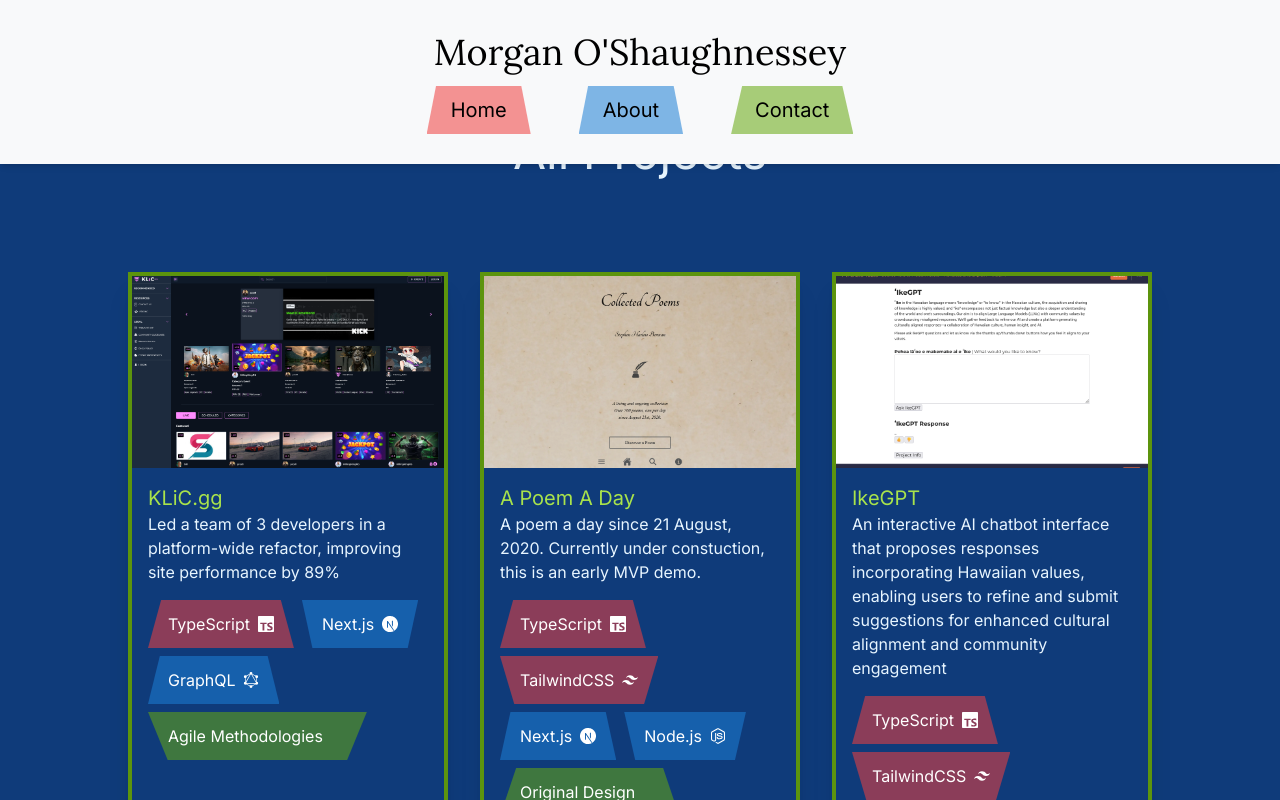
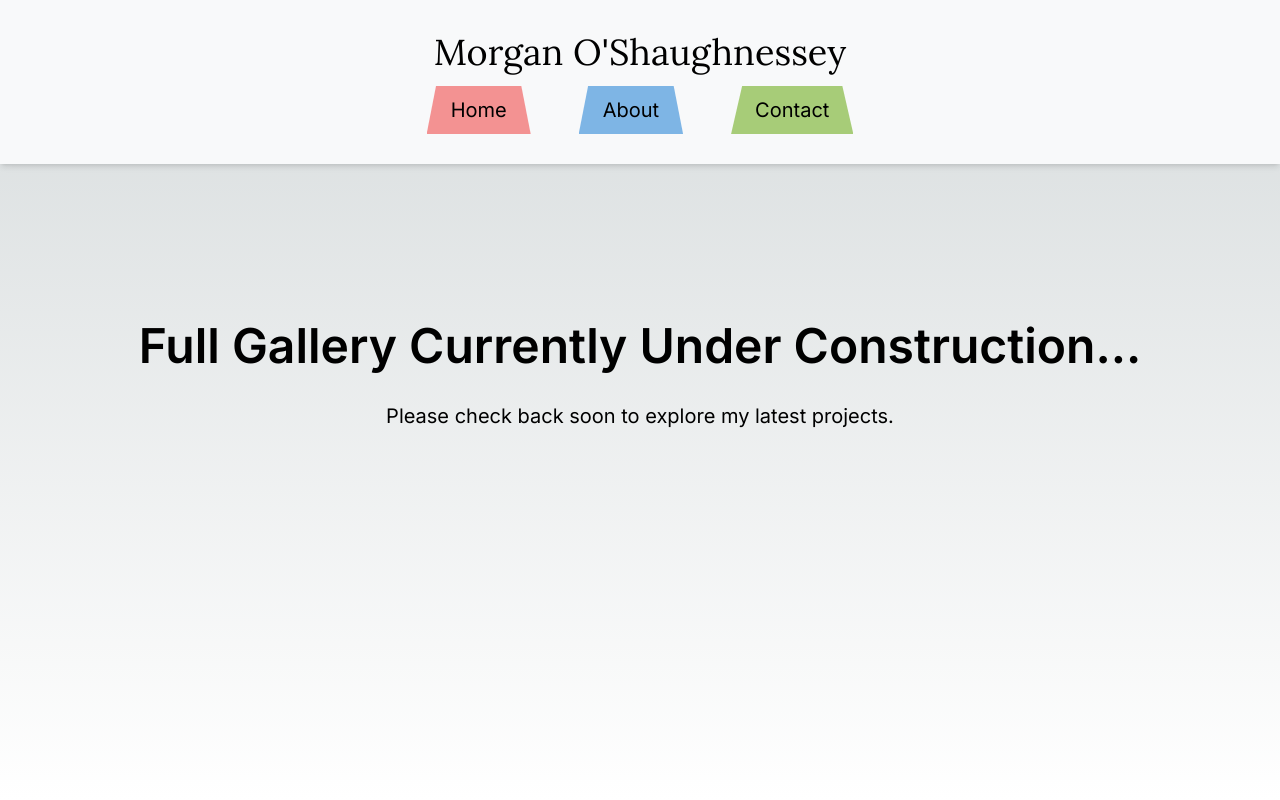
Before and after one commit to theMorganObject/tmo-portfolio, a Next.js app: page /projects in a window 1280 px wide. Shown: the top 800 px of the page. Built offline with nearby package versions, Linux system fonts and the light colour scheme; some icons are missing.

Commit message:
C:/Program Files/Git/projects under construction notice

```diff
--- a/src/app/projects/page.tsx
+++ b/src/app/projects/page.tsx
@@ -1,14 +1,17 @@
-import Gallery from '@/components/gallery/Gallery';
-
 export default function Projects() {
   return (
-    <section className='min-h-screen bg-blue-12 font-sans'>
-      <h2 className='flex justify-center font-reey text-blue-0 text-4xl pt-32 mb-16 md:text-5xl md:mb-20'>
-        All Projects
+    <section className='min-h-screen bg-white font-sans flex flex-col items-center justify-center px-4'>
+      <h2 className='text-3xl md:text-5xl font-semibold text-gray-800 mb-8 text-center'>
+        Full Gallery Currently Under Construction...
       </h2>
-      <div className='flex justify-center'>
+
+      <p className='text-lg md:text-xl text-gray-600 text-center mb-12'>
+        Please check back soon to explore my latest projects.
+      </p>
+
+      {/* <div className="flex justify-center">
         <Gallery />
-      </div>
+      </div> */}
     </section>
   );
 }
```
